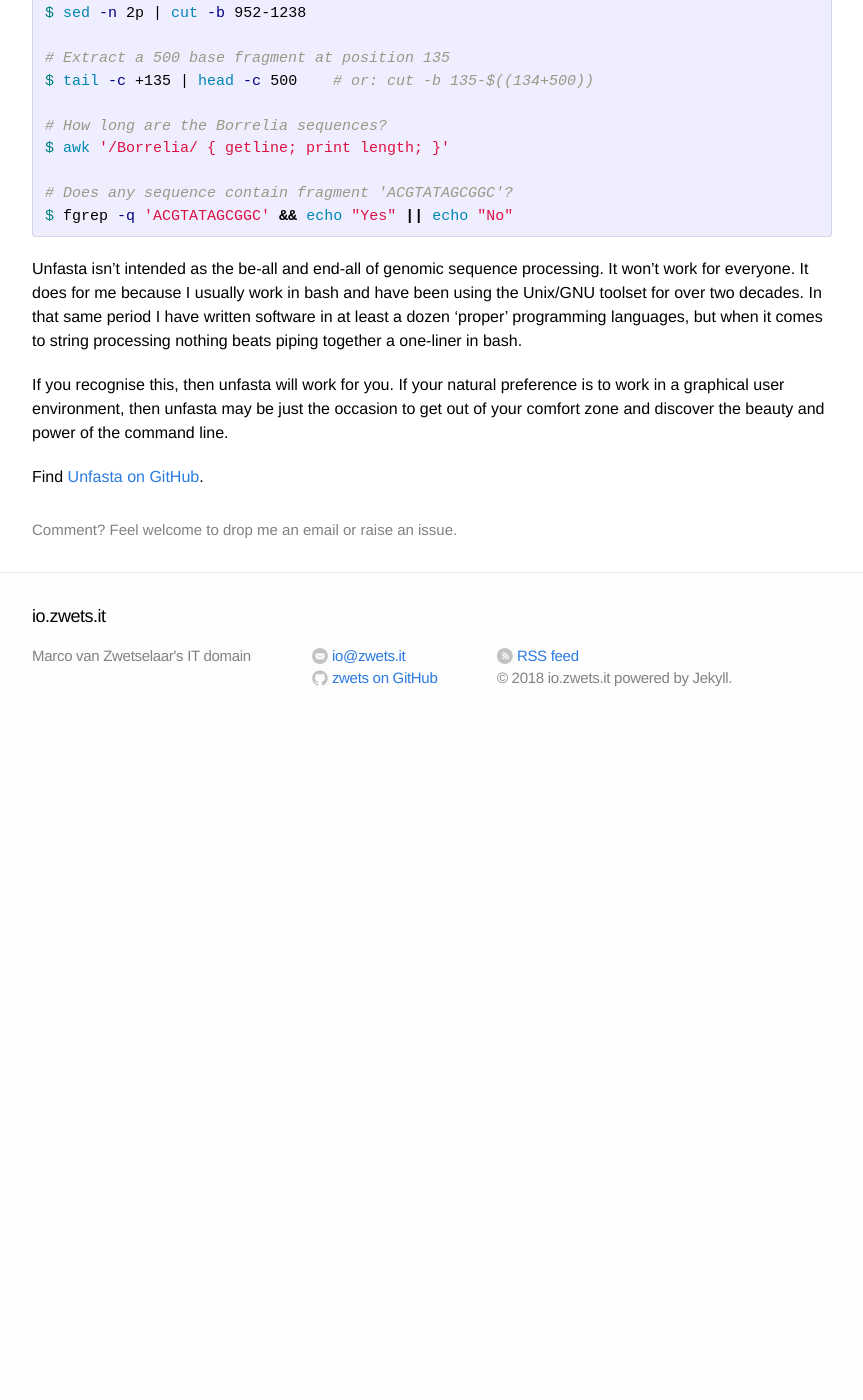
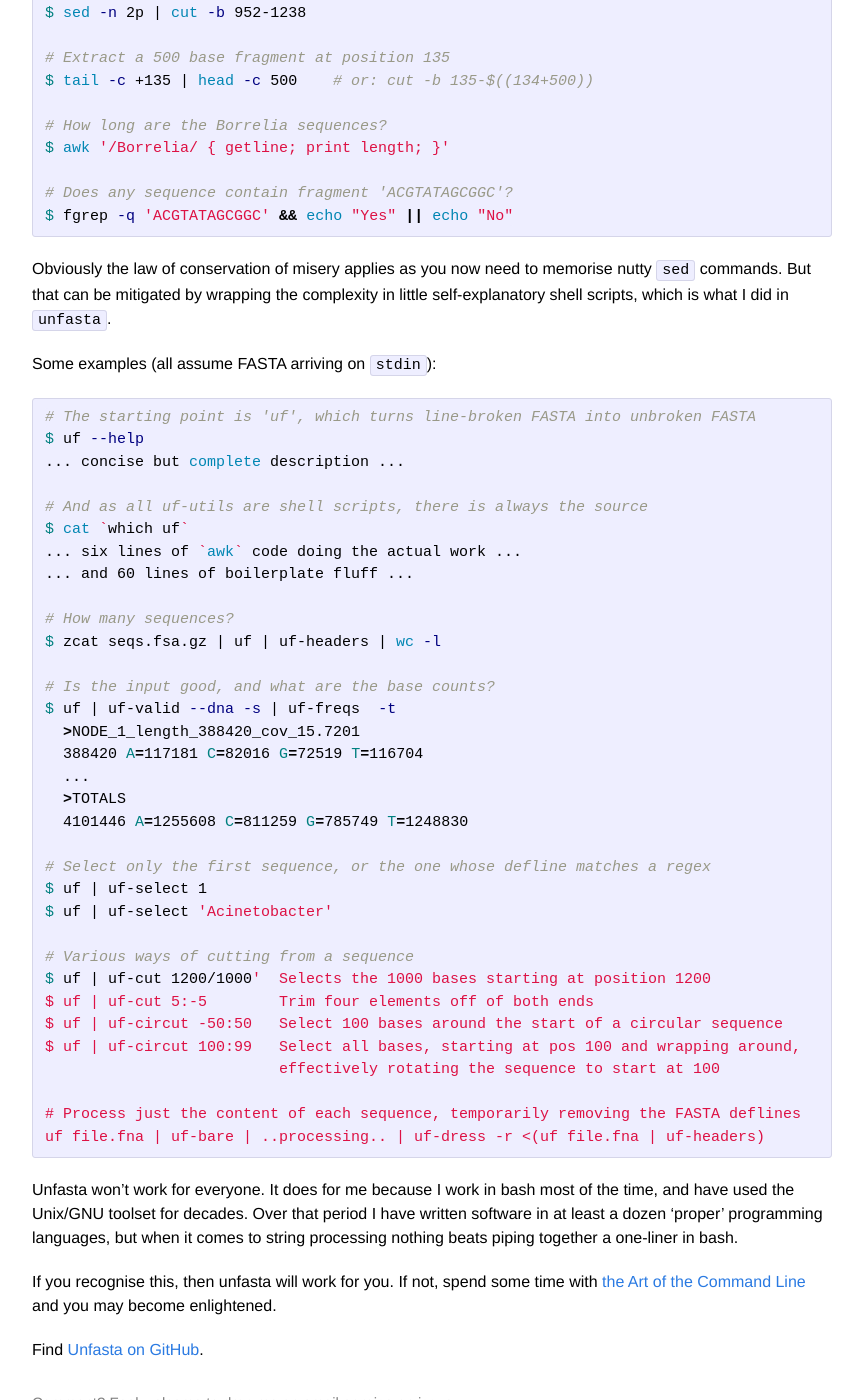
Before and after one commit to zwets/zwets.github.io, a Jekyll site: the page built from _posts/2016-01-22-introducing-unfasta.md, in a window 1280 px wide and 1400 px high, scrolled down 1115 px. Shown: the whole window, without its empty margins (208-1071 px from the left). Built offline with Jekyll 4.4.1, drawn with Linux system fonts in a browser that asks for light colours; before the commit the page ends 1850 px from its top, so only the background shows below that; some of the changed text lies outside the part shown.

Commit message:
Add unfasta examples to introduction

````diff
--- a/_posts/2016-01-22-introducing-unfasta.md
+++ b/_posts/2016-01-22-introducing-unfasta.md
@@ -52,8 +53,48 @@ $ awk '/Borrelia/ { getline; print length; }'
 $ fgrep -q 'ACGTATAGCGGC' && echo "Yes" || echo "No"
 ```
 
-Unfasta isn't intended as the be-all and end-all of genomic sequence processing.  It won't work for everyone.  It does for me because I usually work in bash and have been using the Unix/GNU toolset for over two decades.  In that same period I have written software in at least a dozen 'proper' programming languages, but when it comes to string processing nothing beats piping together a one-liner in bash.
+Obviously the law of conservation of misery applies as you now need to memorise nutty `sed` commands.  But that can be mitigated by wrapping the complexity in little self-explanatory shell scripts, which is what I did in `unfasta`.
 
-If you recognise this, then unfasta will work for you.  If your natural preference is to work in a graphical user environment, then unfasta may be just the occasion to get out of your comfort zone and discover the beauty and power of the command line.
+Some examples (all assume FASTA arriving on `stdin`):
+
+```bash
+# The starting point is 'uf', which turns line-broken FASTA into unbroken FASTA
+$ uf --help
+... concise but complete description ...
+
+# And as all uf-utils are shell scripts, there is always the source
+$ cat `which uf`
+... six lines of `awk` code doing the actual work ...
+... and 60 lines of boilerplate fluff ...
+
+# How many sequences?
+$ zcat seqs.fsa.gz | uf | uf-headers | wc -l
+
+# Is the input good, and what are the base counts?
+$ uf | uf-valid --dna -s | uf-freqs  -t
+  >NODE_1_length_388420_cov_15.7201
+  388420 A=117181 C=82016 G=72519 T=116704
+  ...
+  >TOTALS
+  4101446 A=1255608 C=811259 G=785749 T=1248830
+
+# Select only the first sequence, or the one whose defline matches a regex
+$ uf | uf-select 1
+$ uf | uf-select 'Acinetobacter'
+
+# Various ways of cutting from a sequence
+$ uf | uf-cut 1200/1000'  Selects the 1000 bases starting at position 1200
+$ uf | uf-cut 5:-5        Trim four elements off of both ends
+$ uf | uf-circut -50:50   Select 100 bases around the start of a circular sequence
+$ uf | uf-circut 100:99   Select all bases, starting at pos 100 and wrapping around,
+                          effectively rotating the sequence to start at 100
+
+# Process just the content of each sequence, temporarily removing the FASTA deflines
+uf file.fna | uf-bare | ..processing.. | uf-dress -r <(uf file.fna | uf-headers)
+```
+
+Unfasta won't work for everyone.  It does for me because I work in bash most of the time, and have used the Unix/GNU toolset for decades.  Over that period I have written software in at least a dozen 'proper' programming languages, but when it comes to string processing nothing beats piping together a one-liner in bash.
+
+If you recognise this, then unfasta will work for you.  If not, spend some time with [the Art of the Command Line](https://github.com/jlevy/the-art-of-command-line) and you may become enlightened.
 
 Find [Unfasta on GitHub](http://github.com/zwets/unfasta).
````
Also changed, not shown: other parts of _posts/2016-01-22-introducing-unfasta.md (+2 -1 lines).
